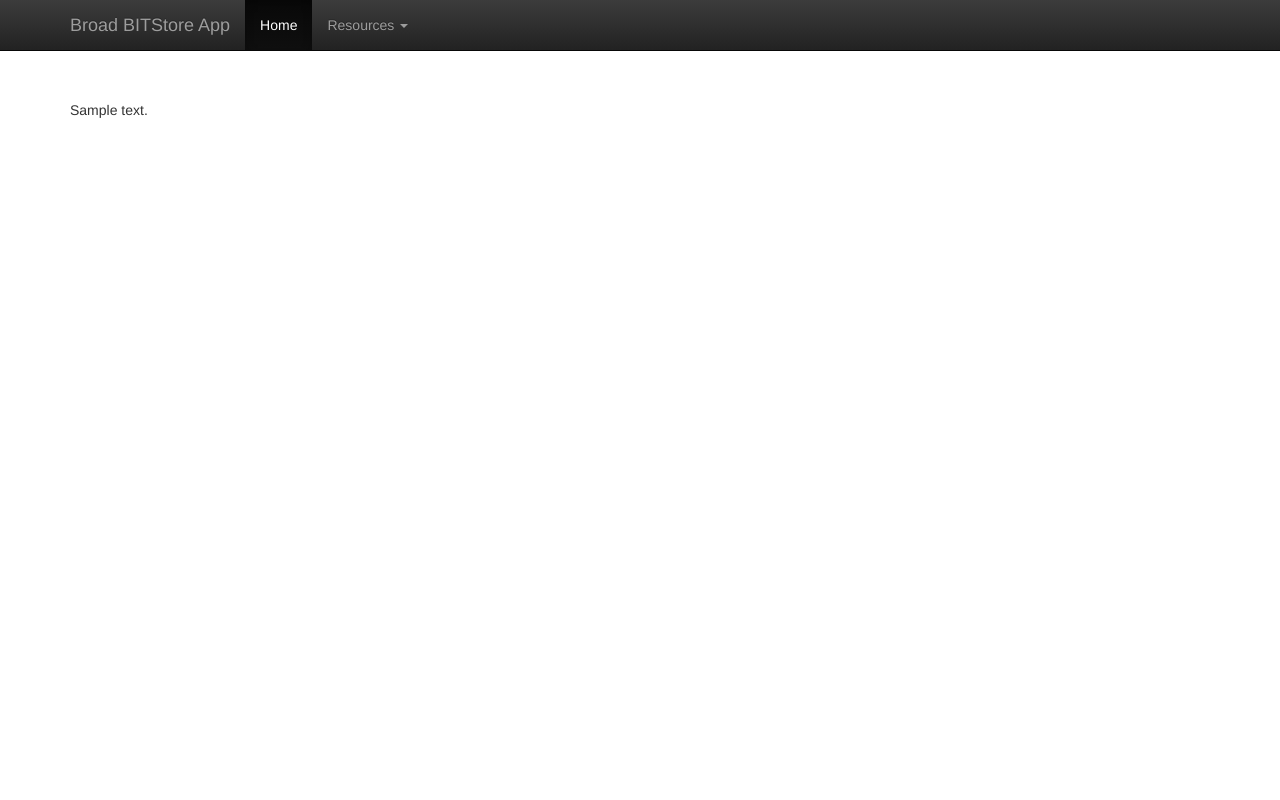
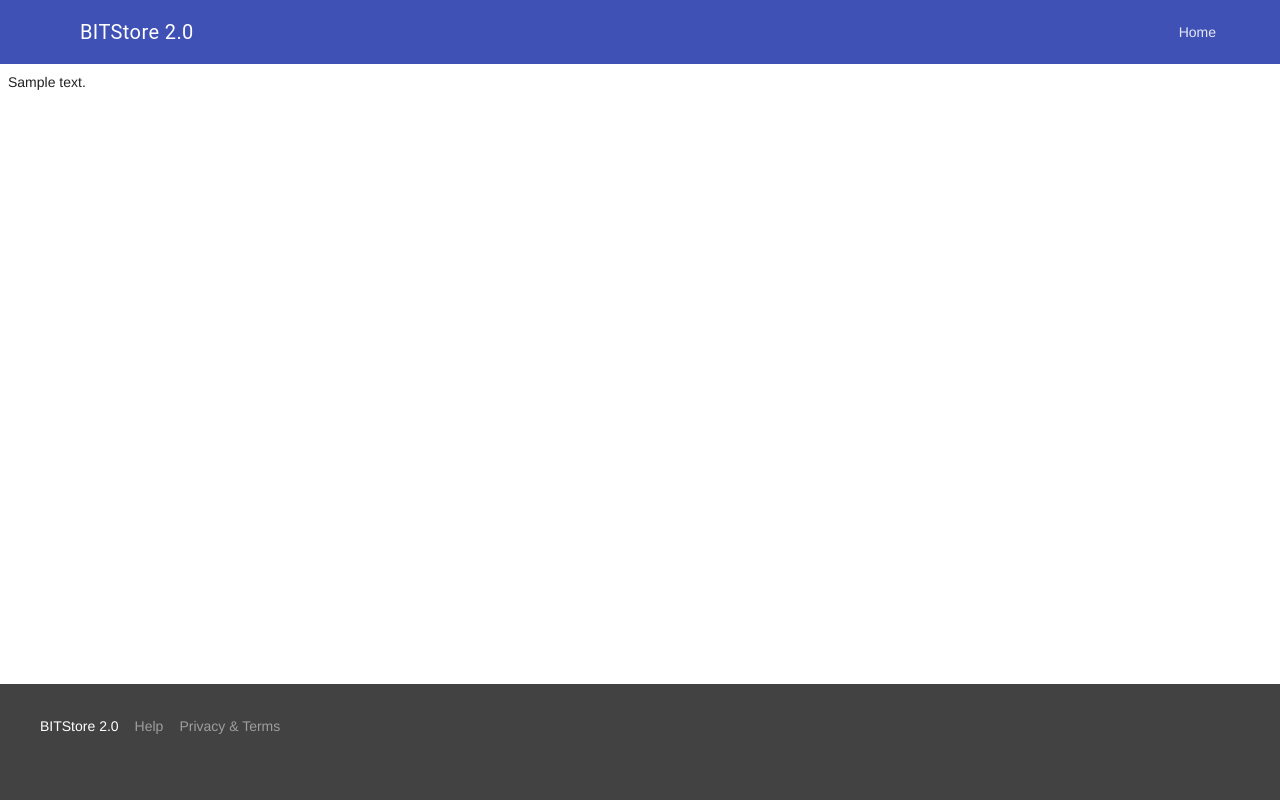
Before and after one commit to daltschu22/bitstore-app, a Python web app: template templates/theme.html in a window 1280 px wide. Run offline with Jinja, Linux system fonts and the light colour scheme; the template is opened without the code that fills it: most values are stand-ins (such as "Sample title", 1, 10 or a date in 2020); some libraries are stand-ins or nearby versions.

Commit message:
Updated theme.

```diff
--- a/app.yaml
+++ b/app.yaml
@@ -21,6 +21,10 @@ handlers:
   static_files: favicon.ico
   upload: favicon\.ico
 
+- url: /broadlogo\.png
+  static_files: broadlogo.png
+  upload: broadlogo\.png
+
 - url: /admin
   script: main.app
   login: admin
--- a/templates/admin.html
+++ b/templates/admin.html
@@ -1 +1 @@
-Welcome to the BITStore 2.0 Admin interface!
+<h2>Welcome to the BITStore 2.0 Admin Interface!</h2>
--- a/templates/index.html
+++ b/templates/index.html
@@ -1 +1,3 @@
-Welcome to BITStore 2.0!
+<h1>Welcome to BITStore 2.0!</h1>
+
+<h2>hello</h2>
--- a/templates/theme.html
+++ b/templates/theme.html
@@ -3,103 +3,66 @@
   <head>
     <meta charset="utf-8">
     <meta http-equiv="X-UA-Compatible" content="IE=edge">
-    <meta name="viewport" content="width=device-width, initial-scale=1">
-    <!-- The above 3 meta tags *must* come first in the head; any other head content must come *after* these tags -->
-    <meta name="description" content="">
-    <meta name="author" content="">
+    <meta name="viewport" content="width=device-width, initial-scale=1.0">
+    <meta name="description" content="BITStore Web Application">
+    <meta name="author" content="Lukas Karlsson <karlsson@broadinstitute.org>">
     <link rel="icon" href="../../favicon.ico">
-
     <title>Broad BITStore App</title>
-    <script src="https://use.fontawesome.com/97ca6f9e25.js"></script>
-
-    <!-- [START css] -->
-    <!-- <link type="text/css" rel="stylesheet" href="/bootstrap/css/bootstrap.css"> -->
-    <!-- <link type="text/css" rel="stylesheet" href="/bootstrap/css/bootstrap-responsive.css"> -->
-
-    <!-- Latest compiled and minified CSS -->
-    <link rel="stylesheet" href="https://maxcdn.bootstrapcdn.com/bootstrap/3.3.7/css/bootstrap.min.css" integrity="sha384-BVYiiSIFeK1dGmJRAkycuHAHRg32OmUcww7on3RYdg4Va+PmSTsz/K68vbdEjh4u" crossorigin="anonymous">
-
-    <!-- Optional theme -->
-    <link rel="stylesheet" href="https://maxcdn.bootstrapcdn.com/bootstrap/3.3.7/css/bootstrap-theme.min.css" integrity="sha384-rHyoN1iRsVXV4nD0JutlnGaslCJuC7uwjduW9SVrLvRYooPp2bWYgmgJQIXwl/Sp" crossorigin="anonymous">
-
-    <style type="text/css">
-      /*a.resources { color: #337ab7 !important; }*/
-      /*a.resources:visited { color: #551a8b !important; }*/
-
-      body {
-        padding-top: 70px;
-        padding-bottom: 30px;
-      }
-      .table td.fit,
-      .table th.fit {
-          white-space: nowrap;
-          width: 1%;
-      }
-
-      .index>tbody>tr>th {
-        vertical-align: top !important;
-      }
-
-      .theme-dropdown .dropdown-menu {
-        position: static;
-        display: block;
-        margin-bottom: 20px;
-      }
-
-      .theme-showcase > p > .btn {
-        margin: 5px 0;
-      }
-
-      .theme-showcase .navbar .container {
-        width: auto;
-      }
-    </style>
-    <!-- [END css] -->
+    <link rel="stylesheet" href="https://fonts.googleapis.com/icon?family=Material+Icons">
+    <link rel="stylesheet" href="https://code.getmdl.io/1.3.0/material.indigo-pink.min.css">
+    <script defer src="https://use.fontawesome.com/97ca6f9e25.js"></script>
+    <script defer src="https://code.getmdl.io/1.3.0/material.min.js"></script>
   </head>
   <body>
+    <!-- MDL Layout -->
+    <div class="mdl-layout mdl-js-layout">
 
-    <!-- Fixed navbar -->
-    <nav class="navbar navbar-inverse navbar-fixed-top">
-      <div class="container">
-        <div class="navbar-header">
-          <button type="button" class="navbar-toggle collapsed" data-toggle="collapse" data-target="#navbar" aria-expanded="false" aria-controls="navbar">
-            <span class="sr-only">Toggle navigation</span>
-            <span class="icon-bar"></span>
-            <span class="icon-bar"></span>
-            <span class="icon-bar"></span>
-          </button>
-          <a class="navbar-brand" href="/">Broad BITStore App{% if is_dev %} (Development){% endif %}</a>
+      <!-- MDL Header -->
+      <header class="mdl-layout__header mdl-layout__header--scroll">
+        <div class="mdl-layout__header-row">
+          <!-- Title -->
+          <span class="mdl-layout-title">BITStore 2.0</span>
+          <!-- Add spacer, to align navigation to the right -->
+          <div class="mdl-layout-spacer"></div>
+          <!-- Navigation -->
+          <nav class="mdl-navigation">
+            <a class="mdl-navigation__link" href="/">Home</a>
+            {% if is_admin %}<a class="mdl-navigation__link" href="/admin">Admin</a>{% endif %}
+          </nav>
         </div>
-        <div id="navbar" class="navbar-collapse collapse">
-          <ul class="nav navbar-nav">
-            <li class="active"><a href="/">Home</a></li>
-            {% if is_admin -%}
-            <li><a href="/admin">Admin</a></li>
-            {%- endif %}
-            <li class="dropdown">
-              <a href="#" class="dropdown-toggle" data-toggle="dropdown" role="button" aria-haspopup="true" aria-expanded="false">Resources <span class="caret"></span></a>
-              <ul class="dropdown-menu">
-                <li class="dropdown-header">Header</li>
-                <li><a href="/item1">Item1</a></li>
-                <li><a href="/item2">Item2</a></li>
-                <li role="separator" class="divider"></li>
-              </ul>
-            </li>
+      </header>
+
+      <!-- MDL Drawyer -->
+      <div class="mdl-layout__drawer">
+        <span class="mdl-layout-title">BITStore 2.0</span>
+        <nav class="mdl-navigation">
+          <a class="mdl-navigation__link" href="/">Home</a>
+          {% if is_admin %}<a class="mdl-navigation__link" href="/admin">Admin</a>{% endif %}
+        </nav>
+      </div>
+
+      <!-- MDL Content -->
+      <main class="mdl-layout__content">
+        <div class="page-content">
+          <div class="mdl-grid">
+            {{ body|safe }}
+          </div>
+        </div>
+      </main>
+
+      <!-- MDL Footer -->
+      <footer class="mdl-mega-footer">
+        <div class="mdl-mega-footer__bottom-section">
+          <div class="mdl-logo">BITStore 2.0</div>
+          <ul class="mdl-mega-footer__link-list">
+            <li><a href="#">Help</a></li>
+            <li><a href="#">Privacy &amp; Terms</a></li>
           </ul>
-        </div><!--/.nav-collapse -->
-      </div>
-    </nav>
+        </div>
+      </footer>
 
-    <div class="container">
-      <p>&nbsp;</p>
-      {{ body|safe }}
     </div>
-    <!-- Bootstrap core JavaScript
-    ================================================== -->
-    <!-- Placed at the end of the document so the pages load faster -->
-    <script src="https://ajax.googleapis.com/ajax/libs/jquery/1.12.4/jquery.min.js"></script>
-    <script>window.jQuery || document.write('<script src="../../assets/js/vendor/jquery.min.js"><\/script>')</script>
-    <!-- Latest compiled and minified JavaScript -->
-    <script src="https://maxcdn.bootstrapcdn.com/bootstrap/3.3.7/js/bootstrap.min.js" integrity="sha384-Tc5IQib027qvyjSMfHjOMaLkfuWVxZxUPnCJA7l2mCWNIpG9mGCD8wGNIcPD7Txa" crossorigin="anonymous"></script>
+
   </body>
+
 </html>
```
Also changed, not shown: logo.png (added), 3 other files.
